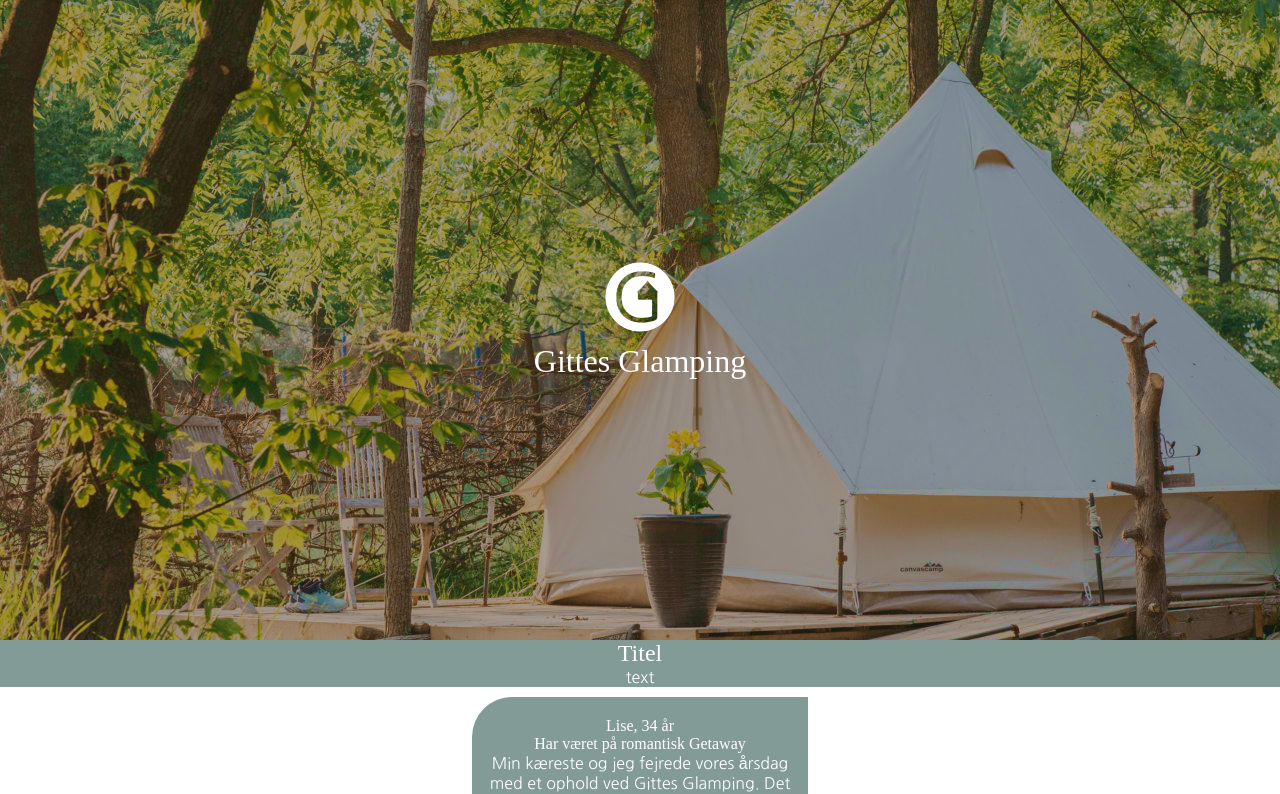
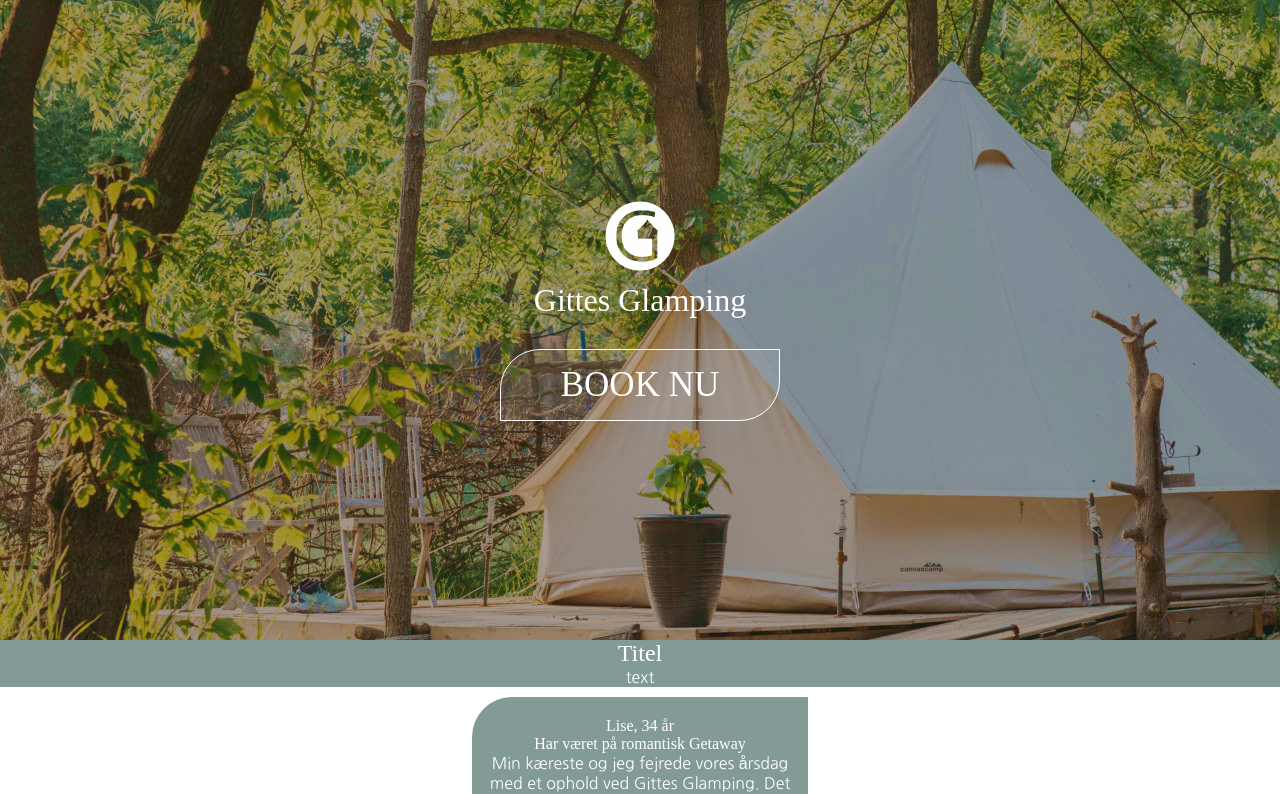
Before and after one commit to annajensen1804/glamping, a React (Vite) app: page / in a window 1280 px wide. Shown: the top 794 px of the page. Built offline with nearby package versions, Linux system fonts and the light colour scheme; a web font is replaced by a local one.

Commit message:
Button to FrontPage
Closes #3

```diff
--- /dev/null
+++ b/src/components/btnFrontPage/BtnFrontPage.jsx
@@ -0,0 +1,11 @@
+import styles from './btnFrontPage.module.css'
+
+const BtnFrontPage = () => {
+    return (
+        <button className={styles.btnFrontPage}>
+            <h3>BOOK NU</h3>
+        </button>
+    )
+}
+
+export default BtnFrontPage
--- /dev/null
+++ b/src/components/btnFrontPage/btnFrontPage.module.css
@@ -0,0 +1,10 @@
+.btnFrontPage {
+    margin: 20px;
+    padding: 15px 60px;
+    background-color: #ffffff16;
+    border: 1px solid #fff;
+    border-radius: 40px 0 40px 0;
+    text-align: center;
+    color: #fff;
+    font-size: 30px;
+}
--- a/src/components/pageHeader/PageHeader.jsx
+++ b/src/components/pageHeader/PageHeader.jsx
@@ -1,13 +1,17 @@
+import BtnFrontPage from '../btnFrontPage/BtnFrontPage';
 import styles from './pageHeader.module.css'
 import logo from '/logo.png'
 
+
+
 const PageHeader = () => {
     return (
-        <header className={styles.header}>
-            <img src={logo} alt="logo" />
-            <h1>Gittes Glamping</h1>
-        </header>
-    )
+      <header className={styles.header}>
+        <img src={logo} alt="logo" />
+        <h1>Gittes Glamping</h1>
+        <BtnFrontPage />
+      </header>
+    );
 }
 
 export default PageHeader;
```
